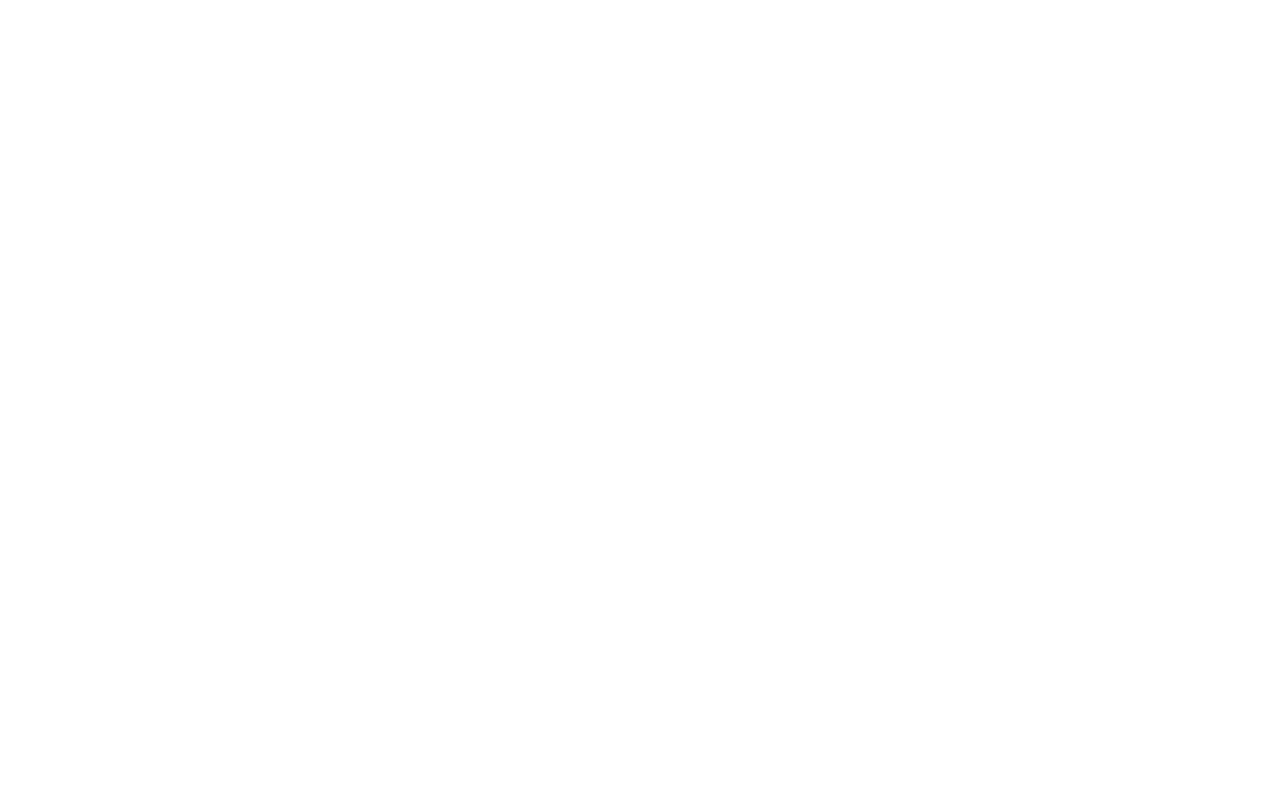
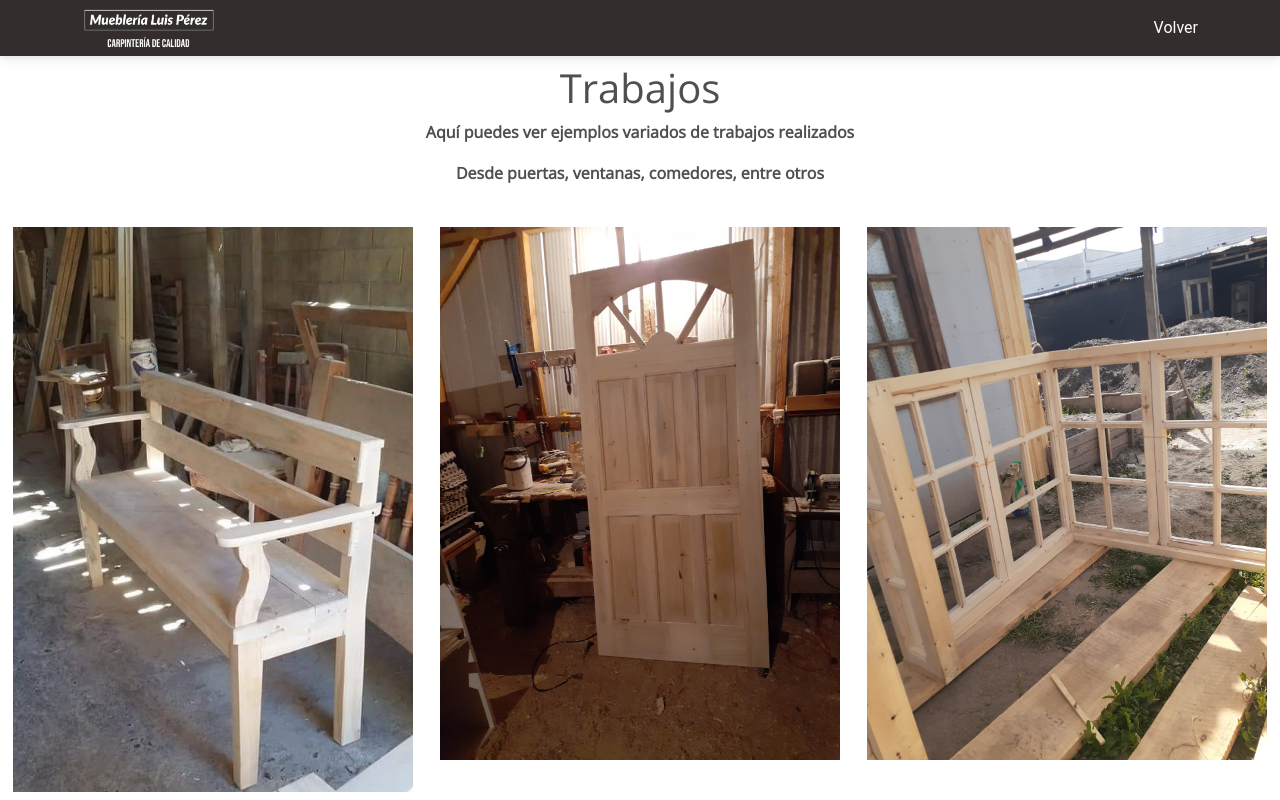
Before and after one commit to Marcelo-spec/proyecto, a React (Create React App) app: page /Trabajos in a window 1280 px wide. Before the commit this address had no page. Shown: the top 800 px of the page. Built offline with nearby package versions, Linux system fonts and the light colour scheme.

Commit message:
modification url

```diff
--- a/src/App.jsx
+++ b/src/App.jsx
@@ -1,7 +1,7 @@
 import './App.css';
 import { BrowserRouter, Routes, Route } from "react-router-dom";
 import Home from './views/Home'
-import Trabajos from './views/Works'
+import Trabajos from './views/Trabajos'
 
 function App() {
     return (
@@ -10,7 +10,7 @@
         <BrowserRouter>
         <Routes>
           <Route path="/" element={<Home />} />
-          <Route path="/works" element={<Trabajos />} />
+          <Route path="/Trabajos" element={<Trabajos />} />
           </Routes>
           </BrowserRouter>
           </>
--- a/src/components/Navbar.jsx
+++ b/src/components/Navbar.jsx
@@ -13,12 +13,12 @@
       // Página de inicio
       return (
         <Nav className="ms-auto" style={{ gap: '9px' }}>
-          <Link to="/works" style={{ textDecoration: 'none', color: '#ffffff' }}>
+          <Link to="/Trabajos" style={{ textDecoration: 'none', color: '#ffffff' }}>
             Ver Trabajos
           </Link>
         </Nav>
       );
-    } else if (location.pathname === '/works') {
+    } else if (location.pathname === '/Trabajos') {
       // Página de trabajos
       return (
         <Nav className="ms-auto" style={{ gap: '9px' }}>
@@ -35,7 +35,7 @@
         <Link to="/" style={{ textDecoration: 'none', color: '#ffffff' }}>
           Volver
         </Link>
-        <Link to="/works" style={{ textDecoration: 'none', color: '#ffffff' }}>
+        <Link to="/Trabajos" style={{ textDecoration: 'none', color: '#ffffff' }}>
           Ver Trabajos
         </Link>
       </Nav>
```
Also changed, not shown: src/views/Trabajos.jsx (renamed from src/views/Works.jsx).
